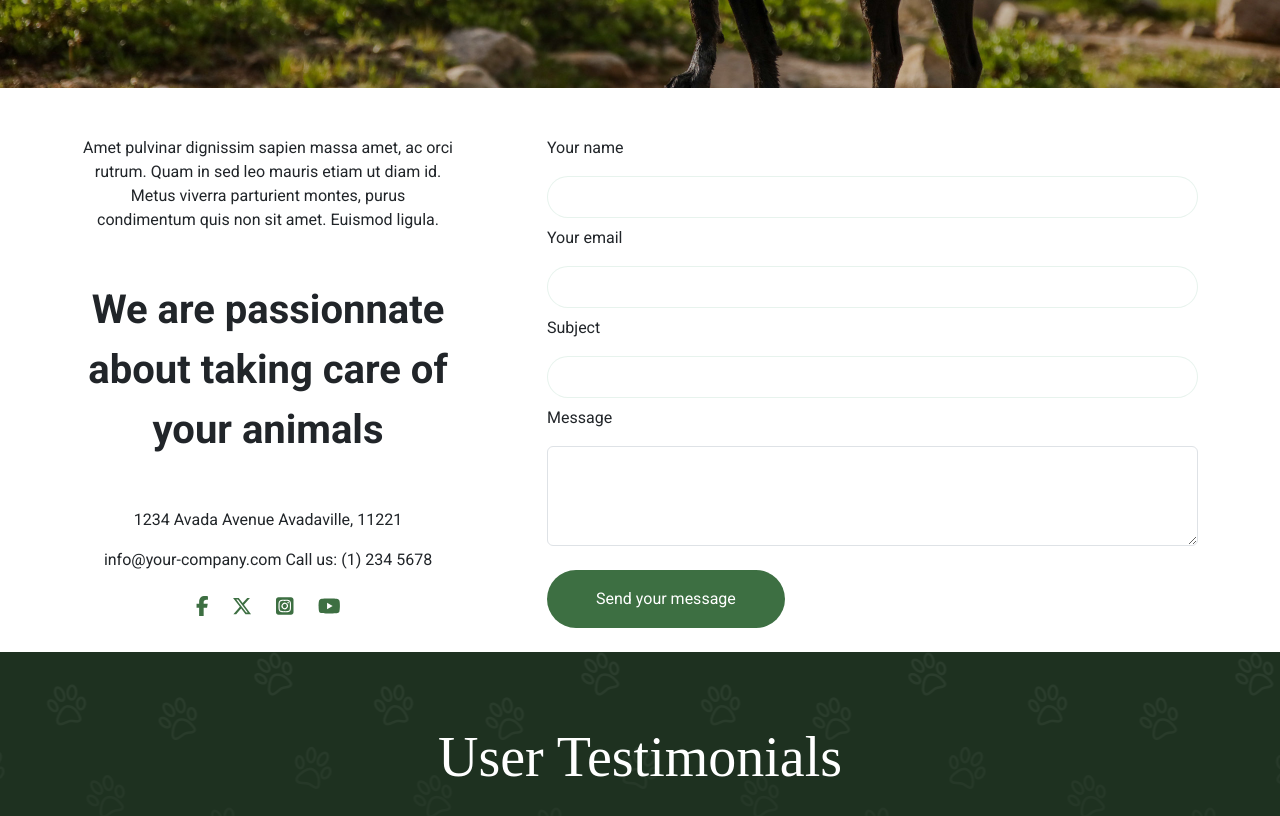
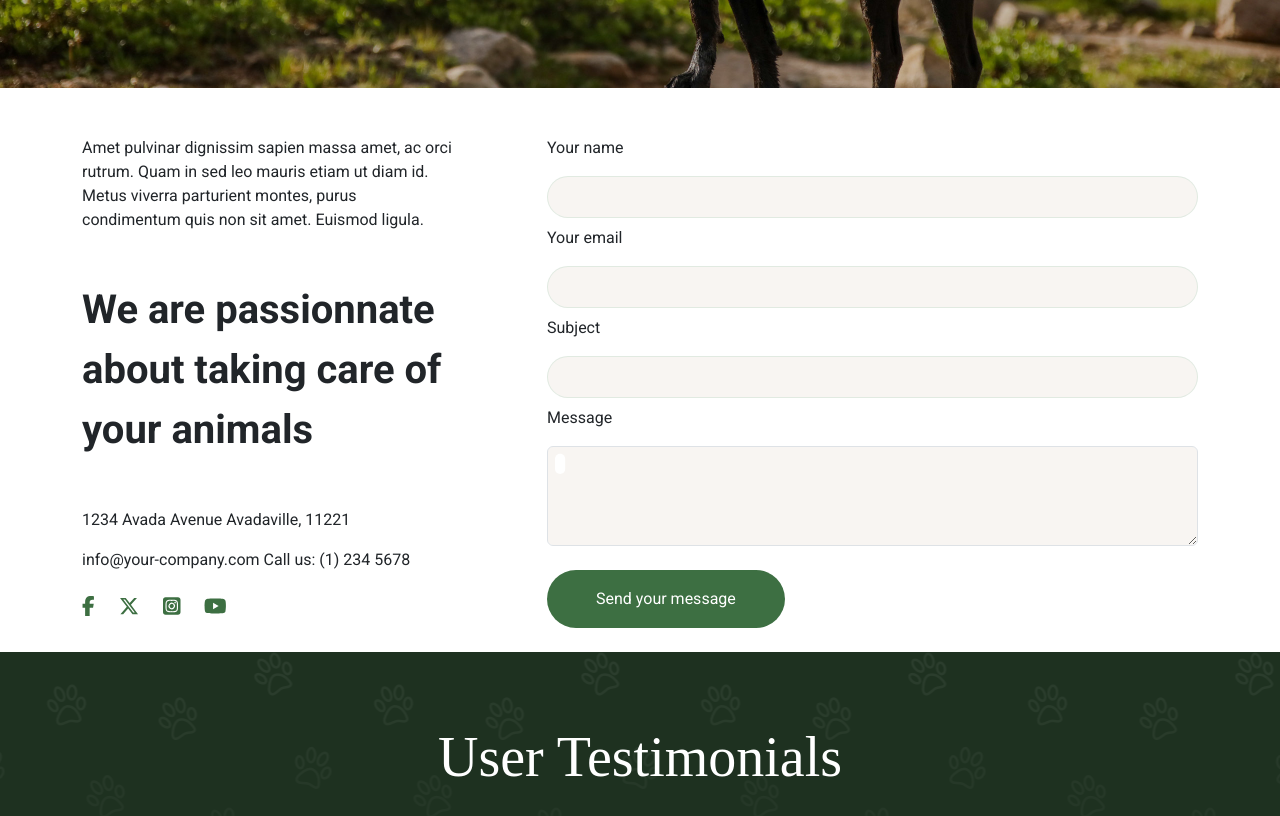
Before and after one commit to gianluigi7/proj-html-vuejs, a Vue app: page /contact in a window 1280 px wide. Shown: the part 620-1436 px from the top of the page. Built offline with nearby package versions, Linux system fonts and the light colour scheme.

Commit message:
[FIX] fix color

```diff
--- a/src/components/AppContactForm.vue
+++ b/src/components/AppContactForm.vue
@@ -9,20 +9,20 @@ export default {
     <div class="container text-center">
         <div class="d-flex justify-content-between">
             <div class="col-4">
-                <div class="mt-5">
+                <div class="mt-5 text-start">
                     Amet pulvinar dignissim sapien massa amet, ac orci rutrum. Quam in sed leo mauris etiam ut diam id. Metus viverra parturient montes, purus condimentum quis non sit amet. Euismod ligula.
                 </div>
-                <div class="mt-5 fs-1 fw-bold">
+                <div class="mt-5 fs-1 fw-bold text-start">
                     We are passionnate about taking care of your animals
                 </div>
-                <div class="mt-5">
+                <div class="mt-5 text-start">
                     1234 Avada Avenue Avadaville, 11221
                 </div>
-                <div class="mt-3">
+                <div class="mt-3 text-start">
                     info@your-company.com
                     Call us: (1) 234 5678
                 </div>
-                <div class="mt-4">
+                <div class="mt-4 text-start">
                     <font-awesome-icon icon="fa-brands fa-facebook-f" style="font-size: 1.25rem;" class="me-4 mb-4 green-color"  />
                     <font-awesome-icon icon="fa-brands fa-x-twitter" style="font-size: 1.25rem;" class="me-4 mb-4 green-color" />
                     <font-awesome-icon icon="fa-brands fa-square-instagram" style="font-size: 1.25rem;" class="me-4 mb-4 green-color"  />
@@ -35,7 +35,7 @@ export default {
                         Your name
                     </p>
                 </div>
-                <input type="text" name="" id="" class="w-100 rounded-pill mb-2 p-2 border border-success p-2 border-opacity-10">
+                <input type="text" name="" id="" class="w-100 rounded-pill mb-2 p-2 border border-success p-2 border-opacity-10 ">
                 <div class="d-flex justify-content-start">
                     <p>
                         Your email
@@ -86,4 +86,8 @@ background-color: $button-h4-icon-color;
   background-color: $button-bg-hover;
 }
 
+input , textarea{
+    background-color: #f8f5f2;
+}
+
 </style>
--- a/src/components/AppNewsLetter.vue
+++ b/src/components/AppNewsLetter.vue
@@ -33,6 +33,9 @@ export default{
 </template>
 
 <style scoped lang="scss">
+
+@import '../assets/scss/partials/_variables.scss';
+
 #newsletter-contact .container{
     background-image: url(../img/banner-7@2x-scaled.jpg);
     background-size: 100%;
@@ -41,18 +44,18 @@ export default{
   }
 
   .button-color{
-  background-color: #3D6F42;
+  background-color: $button-h4-icon-color;
 }
 
 .button-color:hover{
-  background-color: #2B4F2F;
+  background-color: $button-bg-hover;
 }
 .row {
     padding: 40px 60px;
 }
 h2 {
     font-size: 37px;
-    color: #2B4F2F;
+    color: $button-bg-hover;
     font-weight: 400;
 }
 p {
```
